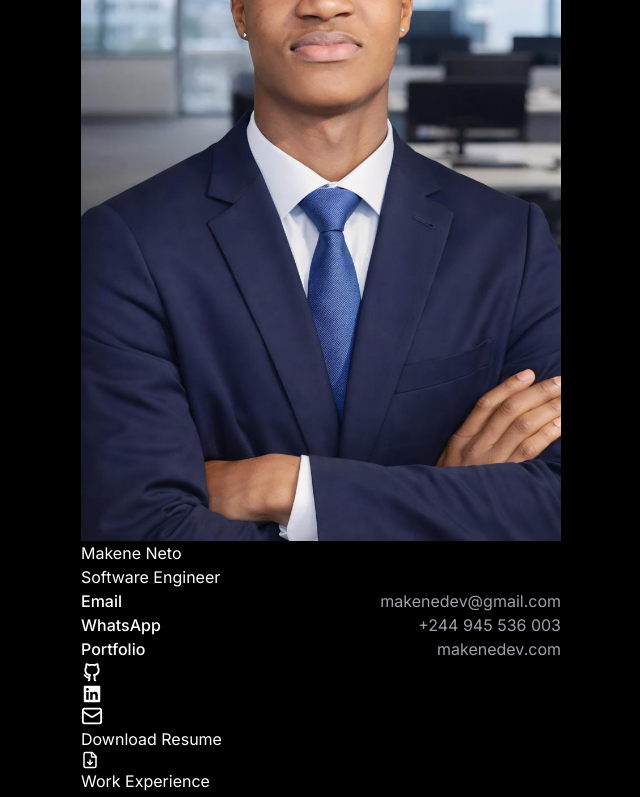
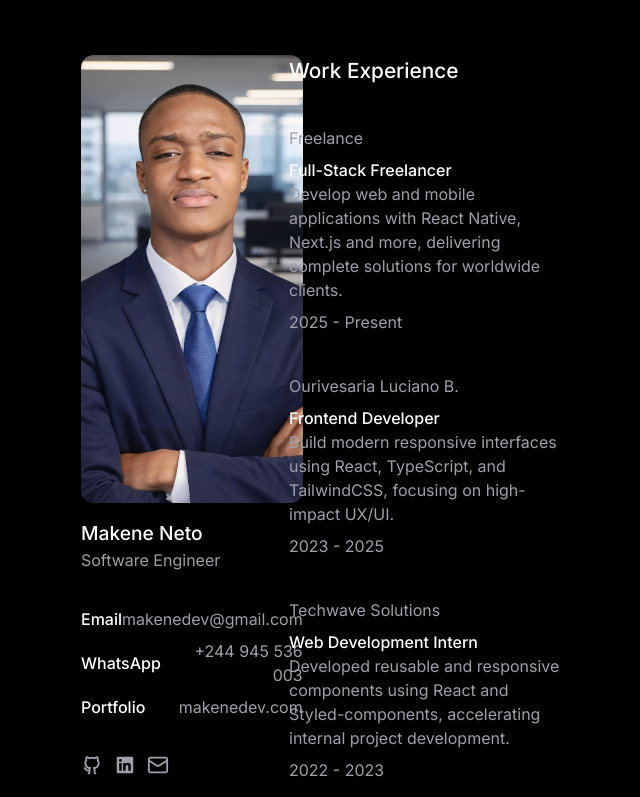
Before and after one commit to makeneto/makenedev, a React (Vite) app: page /about in a window 1280 px wide. Shown: the part 800-1597 px from the top of the page, without its empty margins (319-959 px from the left). Built offline with nearby package versions, Linux system fonts and the light colour scheme; a web font is replaced by a local one.

Commit message:
style: preprocessed CSS

```diff
--- a/src/css/style.css
+++ b/src/css/style.css
@@ -178,9 +178,101 @@ body {
   font-weight: 500;
 }
 
+.work-experience {
+  margin-top: 15rem;
+  display: grid;
+  grid-template-columns: 30% auto;
+  gap: 4rem;
+}
+.work-experience a {
+  transition: color 0.2s ease;
+}
+.work-experience a:hover {
+  color: white;
+  text-decoration: underline;
+}
+.work-experience .profile {
+  display: grid;
+  gap: 1rem;
+}
+.work-experience .profile__pic {
+  border-radius: 0.8rem;
+  width: 100%;
+  height: 28rem;
+  object-fit: cover;
+  object-position: top;
+}
+.work-experience .profile__content {
+  display: grid;
+  gap: 2.2rem;
+}
+.work-experience .profile__header--name {
+  font-size: 1.2rem;
+  font-weight: 500;
+}
+.work-experience .profile__header--title {
+  color: var(--color-zinc-400);
+}
+.work-experience .profile__contact {
+  display: grid;
+  gap: 0.5rem;
+}
+.work-experience .profile__links {
+  display: flex;
+  align-items: center;
+  gap: 0.7rem;
+}
+.work-experience .profile__links svg {
+  color: var(--color-zinc-400);
+  transition: color 0.2s ease;
+}
+.work-experience .profile__links svg:hover {
+  color: white;
+}
+.work-experience .profile__resume {
+  display: flex;
+  align-items: center;
+  justify-content: space-between;
+  border: 2px solid var(--color-zinc-700);
+  border-radius: 9rem;
+  padding: 0.5rem 1.2rem;
+  font-size: 0.8rem;
+  font-weight: 500;
+}
+.work-experience .profile__resume, .work-experience .profile__resume svg {
+  transition: all 0.2s ease-in;
+}
+.work-experience .profile__resume svg {
+  color: var(--color-zinc-700);
+}
+.work-experience .profile__resume:hover {
+  border-color: white;
+}
+.work-experience .profile__resume:hover svg {
+  color: white;
+}
+.work-experience .experiences h1 {
+  font-size: 1.3rem;
+  font-weight: 500;
+  margin-bottom: 2.5rem;
+}
+.work-experience .experiences__timeline {
+  color: var(--color-zinc-400);
+  display: grid;
+  gap: 2.5rem;
+}
+.work-experience .experiences__timeline h2 {
+  color: white;
+  font-weight: 500;
+}
+.work-experience .experiences__work {
+  display: grid;
+  gap: 0.5rem;
+}
+
 .faq {
   margin-inline: 10rem;
-  margin-top: 10rem;
+  margin-top: 15rem;
   display: grid;
   gap: 5rem;
 }
```
Also changed, not shown: 1 other file (tests, documents, lock files or other folders).
